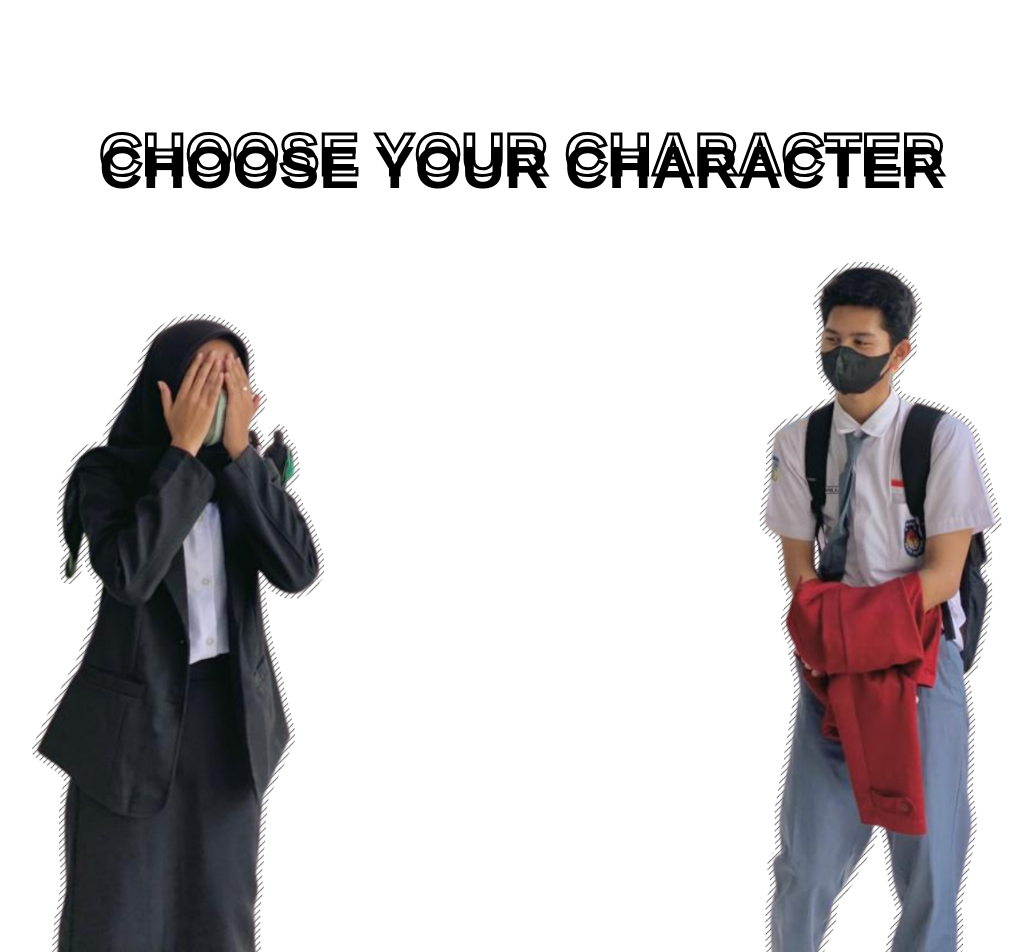
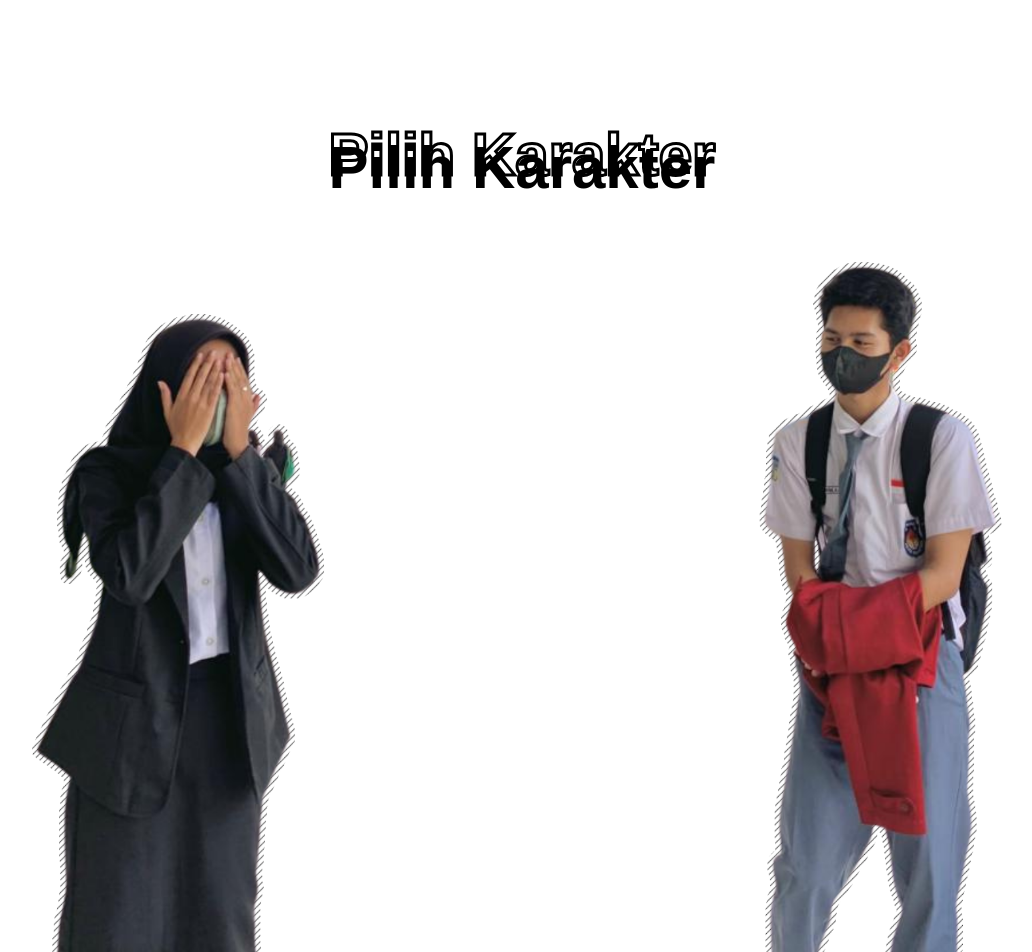
Before and after one commit to Atizka/atizka.github.io, a plain HTML site: page index.html in a window 1280 px wide. Shown: the part 3120-4072 px from the top of the page, without its empty margins (118-1150 px from the left). Drawn offline with nearby package versions, Linux system fonts and the light colour scheme; a script that the page names is missing; a web font is replaced by a local one.

Commit message:
Update index.html

```diff
--- a/index.html
+++ b/index.html
@@ -200,7 +200,7 @@
                         <div class="clearRight"></div>
                         <h2 class="akira">02</h2>
                         <h1 class="akira">Hi ! Kenalin Gua Azka</h1>
-                        <p>Hai kenalin gua azka! Gua kelahiran 2004 hobi gua sih yaa biasa - biasa aja kaya kebanyakan orang lain sekedar main game. Gua lahir di bogor tepatnya di Gunung Putri, walaupun bogor banyak yang bilang sarangnya gay tapi gua ga gitu kok, kayaknya. Gua lahir sebagai anak ke 2 dari 3 bersaudara. Bentar lagi gua lulus dan gatau tujuan hidup gua gimana entah mau kuliah atau kerja, yang pasti kalau gua kerja juga gaada yang mau nerima lulusan SMK gaada bakat kaya gua gini. BTW yg diatas ini itu cewe gua, cantik kan? Haha.</p>
+                        <p>Hai kenalin gua azka! Gua kelahiran 2004 hobi gua sih yaa biasa - biasa aja kaya kebanyakan orang lain sekedar main game. Gua lahir di bogor tepatnya di Gunung Putri, walaupun bogor banyak yang bilang sarangnya gay tapi gua ga gitu kok, kayaknya. Gua lahir sebagai anak ke 2 dari 3 bersaudara. Bentar lagi gua lulus dan gatau tujuan hidup gua gimana entah mau kuliah atau kerja, yang pasti kalau gua kerja juga gaada yang mau nerima lulusan SMK gaada bakat kaya gua gini. BTW yg diatas ini itu cewe gua, cantik kan? wkwkwk.</p>
                         <a class="buttonLengkap" href="">Baca Selengkapnya</a>
                     </div>
                     <div class="containerImg">
@@ -232,13 +232,14 @@
             </article>
             <article class="characterSection mt-150" id="characterSection">
                 <div class="judulMograph center">
-                    <h1 class="stroke akira">CHOOSE YOUR CHARACTER</h1>
-                    <h1 class="akira">CHOOSE YOUR CHARACTER</h1>
+                    <h1 class="stroke akira" id="ubahStroke">Pilih Karakter</h1>
+                    <h1 class="akira" id="ubahBiasa">Pilih Karakter</h1>
                 </div>
                 <div class="contentCharacter">
                     <div class="row">
                         <div class="characterUmi" id="containerCharacterUmi">
                             <div id="textCharacterUmi">
+                                <div id="backUmi" class="back">Arahkan kesini untuk kembali</div>
                                 <h1>Atiyah Ummi Sholihat</h1>
                                 <p>Atiyah Ummi Sholihat merupakan putri bungsu dari bapak Judin dan ibu Eli. Tidak memiliki keahlian dan kemampuan apapun, alias beban gaming.</p>
                                 <h3>Kemampuan:</h3>
@@ -249,11 +250,13 @@
                                 </ul>
                                 <h3>Pasif Unik:</h3>
                                 <p>Dia yang salah dia yang marah gokil bgt emg.</p>
+                                <div id="confirmUmi" class="confirm">Pilih Karakter</div>
                             </div>
                             <img src="assets/image/characterUmi.png" alt="" id="characterUmi">
                         </div>
                         <div class="characterAzka" id="containerCharacterAzka">
                             <div id="textCharacterAzka">
+                                <div id="backAzka" class="back">Arahkan kesini untuk kembali</div>
                                 <h1>Azkazikna Ageung Laksana</h1>
                                 <p>Azkazikna Ageung Laksana merupakan anak kedua dari ketiga bersaudara. Orang ini sangat hebat dalam coding mencoding karna azka ini belajar di dicoding ye ges ya. Kalau ketemu orang ini langsung kabur aja oke kalo tidak mau terbantai.</p>
                                 <h3>Kemampuan:</h3>
@@ -266,6 +269,7 @@
                                 </ul>
                                 <h3>Pasif Unik:</h3>
                                 <p>Ketika dia belajar, dia akan meningkatkan kecepatan menyerap pelajaran sebesar 50%. Pokok nya keren dah.</p>
+                                <div id="confirmAzka" class="confirm">Pilih Karakter</div>
                             </div>
                             <img src="assets/image/characterAzka.png" alt="" id="characterAzka">
                         </div>
```
